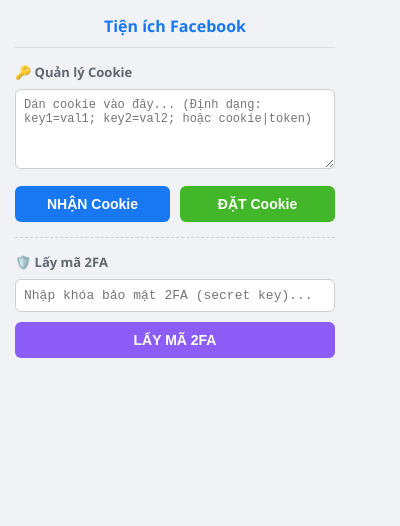
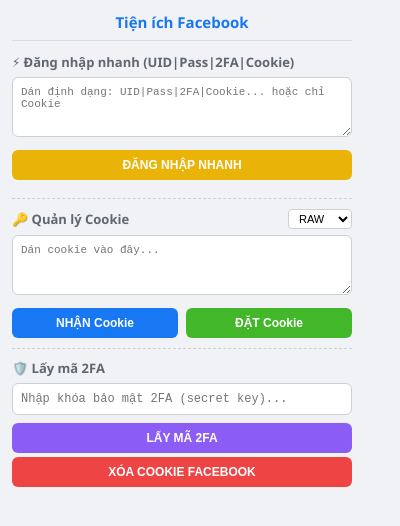
Before and after one commit to Duyquoclite/File, a browser extension: page src/extensions/tien-ich-facebook/popup.html in a window 400 px wide. Drawn offline with Linux system fonts and the light colour scheme.

Commit message:
Sync extensions/tien-ich-facebook/popup.html

```diff
--- a/src/extensions/tien-ich-facebook/popup.html
+++ b/src/extensions/tien-ich-facebook/popup.html
@@ -6,26 +6,26 @@
   <style>
     body {
       font-family: 'Segoe UI', Tahoma, Geneva, Verdana, sans-serif;
-      width: 320px;
+      width: 340px;
       margin: 0;
-      padding: 15px;
+      padding: 12px;
       background-color: #f0f2f5;
       color: #1c1e21;
     }
     h3 {
       margin-top: 0;
-      font-size: 16px;
+      font-size: 15px;
       text-align: center;
       color: #1877f2;
       border-bottom: 1px solid #ddd;
-      padding-bottom: 10px;
-      margin-bottom: 15px;
+      padding-bottom: 8px;
+      margin-bottom: 12px;
     }
     .section-title {
       font-size: 13px;
       font-weight: 600;
       color: #606770;
-      margin-bottom: 8px;
+      margin-bottom: 6px;
       display: flex;
       align-items: center;
       gap: 6px;
@@ -39,16 +39,16 @@
       outline: none;
     }
     textarea {
-      height: 80px;
+      height: 60px;
       resize: vertical;
       font-family: monospace;
-      font-size: 12px;
-      margin-bottom: 12px;
+      font-size: 11px;
+      margin-bottom: 8px;
     }
     input[type="text"] {
       font-family: monospace;
-      font-size: 13px;
-      margin-bottom: 10px;
+      font-size: 12px;
+      margin-bottom: 8px;
     }
     textarea:focus, input[type="text"]:focus {
       border-color: #1877f2;
@@ -57,19 +57,19 @@
     .button-group {
       display: flex;
       justify-content: space-between;
-      gap: 10px;
-      margin-bottom: 15px;
+      gap: 8px;
+      margin-bottom: 10px;
     }
     button {
       width: 100%;
-      padding: 10px;
+      padding: 8px 10px;
       border: none;
       border-radius: 6px;
       background-color: #1877f2;
       color: white;
       font-weight: bold;
       cursor: pointer;
-      font-size: 14px;
+      font-size: 12px;
       transition: background-color 0.2s;
     }
     button:hover {
@@ -83,39 +83,82 @@
     }
     .divider {
       border-top: 1px dashed #ccd0d5;
-      margin: 15px 0;
+      margin: 10px 0;
     }
     #status {
-      margin-top: 10px;
-      font-size: 13px;
+      margin-top: 8px;
+      font-size: 12px;
       text-align: center;
-      min-height: 18px;
+      min-height: 16px;
       font-weight: 500;
     }
     .twofa-result-container {
       display: flex;
       align-items: center;
       gap: 8px;
-      margin-top: 8px;
+      margin-top: 6px;
     }
     .twofa-result-container input {
       flex: 1;
       text-align: center;
-      font-size: 18px;
+      font-size: 16px;
       font-weight: bold;
       color: #1877f2;
       background-color: #e7f3ff;
       border-color: #1877f2;
       margin-bottom: 0;
       letter-spacing: 2px;
+      padding: 6px;
     }
+    .scan-info-container {
+      background: white;
+      border: 1px solid #ccd0d5;
+      border-radius: 6px;
+      padding: 8px 10px;
+      font-size: 12px;
+      margin-bottom: 8px;
+      display: none;
+    }
+    .scan-row {
+      display: flex;
+      justify-content: space-between;
+      margin-bottom: 4px;
+    }
+    .scan-label {
+      color: #606770;
+    }
+    .scan-val {
+      font-weight: 600;
+      color: #1c1e21;
+    }
+    .badge {
+      padding: 2px 6px;
+      border-radius: 4px;
+      font-size: 10px;
+      font-weight: bold;
+    }
+    .badge-active { background-color: #e7f3ff; color: #1877f2; }
+    .badge-die { background-color: #ffebe9; color: #d93025; }
   </style>
 </head>
 <body>
   <h3>Tiện ích Facebook</h3>
 
-  <div class="section-title">🔑 Quản lý Cookie</div>
-  <textarea id="cookieInput" placeholder="Dán cookie vào đây... (Định dạng: key1=val1; key2=val2; hoặc cookie|token)"></textarea>
+  <!-- Đăng nhập nhanh -->
+  <div class="section-title">⚡ Đăng nhập nhanh (UID|Pass|2FA|Cookie)</div>
+  <textarea id="quickLoginInput" placeholder="Dán định dạng: UID|Pass|2FA|Cookie... hoặc chỉ Cookie"></textarea>
+  <button id="btnQuickLogin" style="background-color: #eab308; margin-bottom: 8px;">ĐĂNG NHẬP NHANH</button>
+
+  <div class="divider"></div>
+
+  <div class="section-title" style="display: flex; justify-content: space-between; align-items: center; width: 100%;">
+    <span>🔑 Quản lý Cookie</span>
+    <select id="cookieFormatSelect" style="font-size: 11px; padding: 2px 6px; border-radius: 4px; border: 1px solid #ccd0d5; background: white; outline: none; cursor: pointer;">
+      <option value="raw">RAW</option>
+      <option value="json">JSON</option>
+    </select>
+  </div>
+  <textarea id="cookieInput" placeholder="Dán cookie vào đây..."></textarea>
   <div class="button-group">
     <button id="btnGet">NHẬN Cookie</button>
     <button id="btnSet">ĐẶT Cookie</button>
@@ -123,6 +166,7 @@
 
   <div class="divider"></div>
 
+  <!-- 2FA -->
   <div class="section-title">🛡️ Lấy mã 2FA</div>
   <input type="text" id="twofaKeyInput" placeholder="Nhập khóa bảo mật 2FA (secret key)..." autocomplete="off">
   <button id="btnGet2FA" style="background-color: #8b5cf6;">LẤY MÃ 2FA</button>
@@ -131,6 +175,8 @@
     <input type="text" id="twofaCodeOutput" readonly>
   </div>
 
+  <button id="btnClearCookies" style="background-color: #ef4444; margin-top: 4px;">XÓA COOKIE FACEBOOK</button>
+
   <div id="status"></div>
 
   <script src="popup.js"></script>
```
